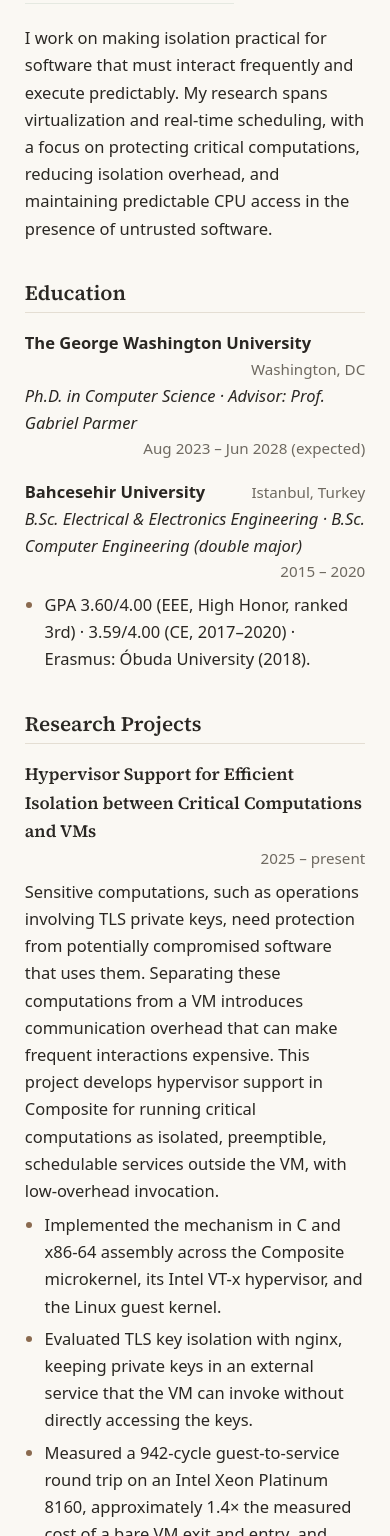
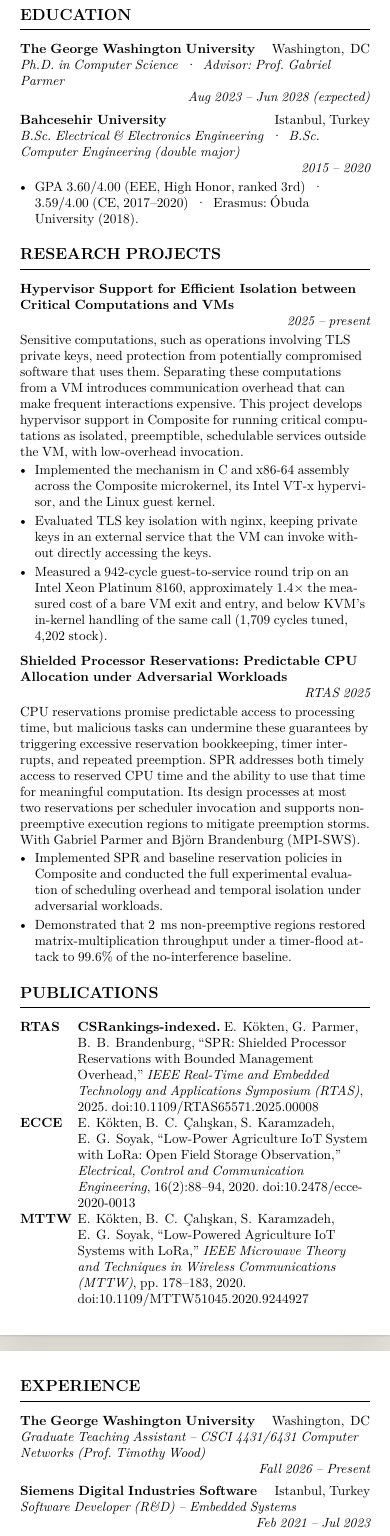
Before and after one commit to esmakokten/esmakokten.github.io, a plain HTML site: page cv.html in a window 390 px wide. Shown: the part 259-1795 px from the top of the page. Drawn offline with Linux system fonts and the light colour scheme.

Commit message:
CV page rendered like the LaTeX build (Latin Modern, letter pages)
Co-Authored-By: Claude Opus 5.5 <noreply@anthropic.com>

```diff
--- a/cv.html
+++ b/cv.html
@@ -6,126 +6,193 @@
   <title>CV · Esma Kokten Caliskan</title>
   <meta name="description" content="CV of Esma Kokten Caliskan, Ph.D. student in Computer Science at George Washington University.">
   <meta name="color-scheme" content="light dark">
-  <link rel="preconnect" href="https://fonts.googleapis.com">
-  <link rel="preconnect" href="https://fonts.gstatic.com" crossorigin>
-  <link rel="stylesheet" href="https://fonts.googleapis.com/css2?family=Source+Serif+4:opsz,wght@8..60,600&display=swap">
-  <link rel="stylesheet" href="style.css">
+  <!-- A web rendering of esma-kokten-cv-2026-11-research.tex (pdflatex, letter, 10pt, lmodern).
+       Fonts: Latin Modern Roman (GUST Font License), subset to Latin for the web. -->
+  <style>
+    @font-face { font-family: "LM Roman 10"; src: url(fonts/lmroman10-regular.woff) format("woff"); font-weight: 400; font-style: normal; font-display: swap; ascent-override: 80.6%; descent-override: 19.4%; line-gap-override: 0%; }
+    @font-face { font-family: "LM Roman 10"; src: url(fonts/lmroman10-bold.woff) format("woff"); font-weight: 700; font-style: normal; font-display: swap; ascent-override: 80.6%; descent-override: 19.4%; line-gap-override: 0%; }
+    @font-face { font-family: "LM Roman 10"; src: url(fonts/lmroman10-italic.woff) format("woff"); font-weight: 400; font-style: italic; font-display: swap; ascent-override: 80.6%; descent-override: 19.4%; line-gap-override: 0%; }
+    @font-face { font-family: "LM Roman 12"; src: url(fonts/lmroman12-bold.woff) format("woff"); font-weight: 700; font-style: normal; font-display: swap; ascent-override: 80.6%; descent-override: 19.4%; line-gap-override: 0%; }
+
+    :root { --desk: #e9e6df; --ui: #4f7a5a; }
+    @media (prefers-color-scheme: dark) { :root { --desk: #1d1b18; --ui: #8fbf96; } }
+
+    * { box-sizing: border-box; }
+    html { -webkit-text-size-adjust: 100%; text-size-adjust: 100%; }
+    body { margin: 0; background: var(--desk); font-family: system-ui, -apple-system, "Segoe UI", Roboto, sans-serif; }
+
+    .bar { max-width: 8.5in; margin: 0 auto; padding: 20px 16px 14px; }
+    .bar a { color: var(--ui); text-decoration: none; font-size: 15px; }
+    .bar a:hover { text-decoration: underline; }
+
+    /* One letter-size page: 8.5in x 11in, margins 0.6in left and right, 0.5in top and bottom. */
+    .sheet {
+      max-width: 8.5in; margin: 0 auto 24px; padding: 0.5in 0.6in;
+      background: #fff; color: #000; color-scheme: light;
+      font-family: "LM Roman 10", "Latin Modern Roman", "CMU Serif", Georgia, serif;
+      font-size: 10pt; line-height: 12pt;
+      font-kerning: normal; font-variant-ligatures: common-ligatures;
+      word-spacing: -0.07em;                                       /* TeX lets interword space shrink; browsers only stretch */
+      box-shadow: 0 1px 2px rgba(0,0,0,.14), 0 10px 30px rgba(0,0,0,.10);
+    }
+    @media (min-width: 8.7in) { .sheet { min-height: 11in; } }
+    .sheet a { color: inherit; text-decoration: none; }            /* hyperref hidelinks */
+    .sheet a:hover { text-decoration: underline; }
+    .sheet p { margin: 0; }
+    .j { text-align: justify; hyphens: auto; }
+    .b { font-weight: 700; }
+    .i { font-style: italic; }
+    .sep { margin: 0 0.28em; }                                     /* \;$\cdot$\; */
+
+    /* Header */
+    .hd { text-align: center; }
+    .name { font-family: "LM Roman 12", "LM Roman 10", serif; font-weight: 700; font-size: 17.28pt; line-height: 22pt; margin-top: -5pt; }
+    .contact { margin-top: 0; }
+    .linkblue { color: #0A66C2 !important; }
+    .weblink { color: #D96B1A !important; }
+    .sheet .summary { margin-top: 13.5pt; }
+
+    /* \section: \large\bfseries, uppercase, 0.5pt rule; 9pt before, 4pt after */
+    .sec {
+      font-family: "LM Roman 12", "LM Roman 10", serif; font-weight: 700; font-size: 12pt; line-height: 14pt;
+      text-transform: uppercase; margin: 0 0 8.2pt; padding: 9pt 0 3.8pt; border-bottom: 0.5pt solid #000;
+    }
+    .sheet > .sec:first-child { padding-top: 0; margin-top: -1.5pt; }
+
+    /* \entry, \role, \project: left column, right column pushed to the margin */
+    .row { display: flex; justify-content: space-between; align-items: baseline; flex-wrap: wrap; gap: 0 1em; }
+    .row > :last-child { margin-left: auto; text-align: right; }
+    .gap5 { height: 5pt; }
+    .gap2 { height: 2pt; }
+    .project + p { margin-top: 2pt; }
+
+    /* bullets: leftmargin 1.1em, itemsep 2pt, topsep 2pt, after 4pt */
+    .sheet ul { margin: 2pt 0 5pt; padding-left: 1.1em; list-style: none; }
+    .sheet li { position: relative; text-align: justify; hyphens: auto; }
+    .sheet li + li { margin-top: 2pt; }
+    .sheet li::before { content: "\2022"; position: absolute; right: 100%; margin-right: 0.5em; }   /* \textbullet, labelsep 0.5em */
+
+    /* tabularx {p{0.6in}X} and {p{0.9in}X} */
+    .tab { display: grid; margin: 0; }
+    .tab.pubs { grid-template-columns: 0.6in minmax(0, 1fr); row-gap: 0; }
+    .tab.skills { grid-template-columns: 0.9in minmax(0, 1fr); row-gap: 2pt; }
+    .tab dt { font-weight: 700; }
+    .tab dd { margin: 0; text-align: justify; hyphens: auto; }
+    .tab a { overflow-wrap: anywhere; }
+    sup { font-size: 7pt; line-height: 0; }
+
+    @media (max-width: 8.7in) {
+      .sheet { padding: 28px 20px; margin-bottom: 16px; }
+      .j, .sheet li, .tab dd { text-align: left; }
+    }
+
+    @media print {
+      @page { size: letter; margin: 0.5in 0.6in; }
+      body { background: #fff; }
+      .bar { display: none; }
+      .sheet { max-width: none; margin: 0; padding: 0; min-height: 0; box-shadow: none; }
+      .sheet + .sheet { break-before: page; }
+      .sheet a:hover { text-decoration: none; }
+    }
+  </style>
 </head>
 <body>
-<main>
 
-  <a class="home" href="index.html">← Home</a>
+<nav class="bar"><a href="index.html">← Home</a></nav>
 
-  <article class="cv">
+<!-- Page 1 -->
+<article class="sheet">
 
-    <header class="cv-head">
-      <h1 class="page-title">Esma Kokten Caliskan</h1>
-      <p class="cv-contact"><a href="mailto:esmakokten@gmail.com">esmakokten@gmail.com</a> · Washington, DC · <a href="https://www.linkedin.com/in/esmakokten">linkedin.com/in/esmakokten</a></p>
-      <p class="summary">I work on making isolation practical for software that must interact frequently and execute predictably. My research spans virtualization and real-time scheduling, with a focus on protecting critical computations, reducing isolation overhead, and maintaining predictable CPU access in the presence of untrusted software.</p>
+  <header class="hd">
+    <div class="name">ESMA KOKTEN CALISKAN</div>
+    <div class="contact"><a href="mailto:esmakokten@gmail.com">esmakokten@gmail.com</a> <span class="sep">·</span> Washington,&nbsp;DC <span class="sep">·</span> <a class="linkblue" href="https://www.linkedin.com/in/esmakokten">linkedin.com/in/esmakokten</a> <span class="sep">·</span> <a class="weblink" href="https://esmakokten.github.io">esmakokten.github.io</a></div>
   </header>
 
-    <section aria-labelledby="edu">
-      <h2 id="edu">Education</h2>
-      <div class="cv-entry">
-        <div class="cv-row"><span class="cv-org">The George Washington University</span><span class="r">Washington, DC</span></div>
-        <div class="cv-row"><span class="cv-role">Ph.D. in Computer Science · Advisor: Prof. Gabriel Parmer</span><span class="r">Aug 2023 – Jun 2028 (expected)</span></div>
-      </div>
-      <div class="cv-entry">
-        <div class="cv-row"><span class="cv-org">Bahcesehir University</span><span class="r">Istanbul, Turkey</span></div>
-        <div class="cv-row"><span class="cv-role">B.Sc. Electrical &amp; Electronics Engineering · B.Sc. Computer Engineering (double major)</span><span class="r">2015 – 2020</span></div>
+  <p class="summary j">I work on making isolation practical for software that must interact frequently and execute predictably. My research spans virtualization and real-time scheduling, with a focus on protecting critical computations, reducing isolation overhead, and maintaining predictable CPU access in the presence of untrusted software.</p>
+
+  <h2 class="sec">Education</h2>
+  <div class="row"><span class="b">The George Washington University</span><span>Washington,&nbsp;DC</span></div>
+  <div class="row"><span class="i">Ph.D. in Computer Science <span class="sep">·</span> Advisor: Prof. Gabriel Parmer</span><span class="i">Aug 2023 – Jun 2028 (expected)</span></div>
+  <div class="gap5"></div>
+  <div class="row"><span class="b">Bahcesehir University</span><span>Istanbul, Turkey</span></div>
+  <div class="row"><span class="i">B.Sc. Electrical &amp; Electronics Engineering <span class="sep">·</span> B.Sc. Computer Engineering (double major)</span><span class="i">2015 – 2020</span></div>
   <ul>
-          <li>GPA 3.60/4.00 (EEE, High Honor, ranked 3rd) · 3.59/4.00 (CE, 2017–2020) · Erasmus: Óbuda University (2018).</li>
+    <li>GPA 3.60/4.00 (EEE, High Honor, ranked 3rd) <span class="sep">·</span> 3.59/4.00 (CE, 2017–2020) <span class="sep">·</span> Erasmus: Óbuda University (2018).</li>
   </ul>
-      </div>
-    </section>
 
-    <section aria-labelledby="projects">
-      <h2 id="projects">Research Projects</h2>
-      <div class="cv-entry">
-        <div class="cv-row"><span class="cv-project">Hypervisor Support for Efficient Isolation between Critical Computations and VMs</span><span class="r">2025 – present</span></div>
-        <p>Sensitive computations, such as operations involving TLS private keys, need protection from potentially compromised software that uses them. Separating these computations from a VM introduces communication overhead that can make frequent interactions expensive. This project develops hypervisor support in Composite for running critical computations as isolated, preemptible, schedulable services outside the VM, with low-overhead invocation.</p>
+  <h2 class="sec">Research Projects</h2>
+  <div class="row project"><span class="b">Hypervisor Support for Efficient Isolation between Critical Computations and VMs</span><span class="i">2025 – present</span></div>
+  <p class="j">Sensitive computations, such as operations involving TLS private keys, need protection from potentially compromised software that uses them. Separating these computations from a VM introduces communication overhead that can make frequent interactions expensive. This project develops hypervisor support in Composite for running critical computations as isolated, preemptible, schedulable services outside the VM, with low-overhead invocation.</p>
   <ul>
     <li>Implemented the mechanism in C and x86-64 assembly across the Composite microkernel, its Intel VT-x hypervisor, and the Linux guest kernel.</li>
     <li>Evaluated TLS key isolation with nginx, keeping private keys in an external service that the VM can invoke without directly accessing the keys.</li>
     <li>Measured a 942-cycle guest-to-service round trip on an Intel Xeon Platinum 8160, approximately 1.4× the measured cost of a bare VM exit and entry, and below KVM’s in-kernel handling of the same call (1,709 cycles tuned, 4,202 stock).</li>
   </ul>
-      </div>
-      <div class="cv-entry">
-        <div class="cv-row"><span class="cv-project">Shielded Processor Reservations: Predictable CPU Allocation under Adversarial Workloads</span><span class="r">RTAS 2025</span></div>
-        <p>CPU reservations promise predictable access to processing time, but malicious tasks can undermine these guarantees by triggering excessive reservation bookkeeping, timer interrupts, and repeated preemption. SPR addresses both timely access to reserved CPU time and the ability to use that time for meaningful computation. Its design processes at most two reservations per scheduler invocation and supports non-preemptive execution regions to mitigate preemption storms. With Gabriel Parmer and Björn Brandenburg (MPI-SWS).</p>
+  <div class="gap2"></div>
+  <div class="row project"><span class="b">Shielded Processor Reservations: Predictable CPU Allocation under Adversarial Workloads</span><span class="i">RTAS 2025</span></div>
+  <p class="j">CPU reservations promise predictable access to processing time, but malicious tasks can undermine these guarantees by triggering excessive reservation bookkeeping, timer interrupts, and repeated preemption. SPR addresses both timely access to reserved CPU time and the ability to use that time for meaningful computation. Its design processes at most two reservations per scheduler invocation and supports non-preemptive execution regions to mitigate preemption storms. With Gabriel Parmer and Björn Brandenburg (MPI-SWS).</p>
   <ul>
     <li>Implemented SPR and baseline reservation policies in Composite and conducted the full experimental evaluation of scheduling overhead and temporal isolation under adversarial workloads.</li>
-          <li>Demonstrated that 2 ms non-preemptive regions restored matrix-multiplication throughput under a timer-flood attack to 99.6% of the no-interference baseline.</li>
+    <li>Demonstrated that 2&nbsp;ms non-preemptive regions restored matrix-multiplication throughput under a timer-flood attack to 99.6% of the no-interference baseline.</li>
   </ul>
-      </div>
-    </section>
 
-    <section aria-labelledby="pubs">
-      <h2 id="pubs">Publications</h2>
-      <dl class="cv-list">
+  <h2 class="sec">Publications</h2>
+  <dl class="tab pubs">
     <dt>RTAS</dt>
-        <dd><b>CSRankings-indexed.</b> E. Kökten, G. Parmer, B. B. Brandenburg, “SPR: Shielded Processor Reservations with Bounded Management Overhead,” <i>IEEE Real-Time and Embedded Technology and Applications Symposium (RTAS)</i>, 2025. <a href="https://doi.org/10.1109/RTAS65571.2025.00008">doi:10.1109/RTAS65571.2025.00008</a></dd>
+    <dd><b>CSRankings-indexed.</b> E.&nbsp;Kökten, G.&nbsp;Parmer, B.&nbsp;B.&nbsp;Brandenburg, “SPR: Shielded Processor Reservations with Bounded Management Overhead,” <i>IEEE Real-Time and Embedded Technology and Applications Symposium (RTAS)</i>, 2025. <a href="https://doi.org/10.1109/RTAS65571.2025.00008">doi:10.1109/RTAS65571.2025.00008</a></dd>
     <dt>ECCE</dt>
-        <dd>E. Kökten, B. C. Çalışkan, S. Karamzadeh, E. G. Soyak, “Low-Power Agriculture IoT System with LoRa: Open Field Storage Observation,” <i>Electrical, Control and Communication Engineering</i>, 16(2):88–94, 2020. <a href="https://doi.org/10.2478/ecce-2020-0013">doi:10.2478/ecce-2020-0013</a></dd>
+    <dd>E.&nbsp;Kökten, B.&nbsp;C.&nbsp;Çalışkan, S.&nbsp;Karamzadeh, E.&nbsp;G.&nbsp;Soyak, “Low-Power Agriculture IoT System with LoRa: Open Field Storage Observation,” <i>Electrical, Control and Communication Engineering</i>, 16(2):88–94, 2020. <a href="https://doi.org/10.2478/ecce-2020-0013">doi:10.2478/ecce-2020-0013</a></dd>
     <dt>MTTW</dt>
-        <dd>E. Kökten, B. C. Çalışkan, S. Karamzadeh, E. G. Soyak, “Low-Powered Agriculture IoT Systems with LoRa,” <i>IEEE Microwave Theory and Techniques in Wireless Communications (MTTW)</i>, pp. 178–183, 2020. <a href="https://doi.org/10.1109/MTTW51045.2020.9244927">doi:10.1109/MTTW51045.2020.9244927</a></dd>
+    <dd>E.&nbsp;Kökten, B.&nbsp;C.&nbsp;Çalışkan, S.&nbsp;Karamzadeh, E.&nbsp;G.&nbsp;Soyak, “Low-Powered Agriculture IoT Systems with LoRa,” <i>IEEE Microwave Theory and Techniques in Wireless Communications (MTTW)</i>, pp. 178–183, 2020. <a href="https://doi.org/10.1109/MTTW51045.2020.9244927">doi:10.1109/MTTW51045.2020.9244927</a></dd>
   </dl>
-    </section>
 
-    <section aria-labelledby="exp">
-      <h2 id="exp">Experience</h2>
-      <div class="cv-entry">
-        <div class="cv-row"><span class="cv-org">The George Washington University</span><span class="r">Washington, DC</span></div>
-        <div class="cv-row"><span class="cv-role">Graduate Teaching Assistant – CSCI 4431/6431 Computer Networks (Prof. Timothy Wood)</span><span class="r">Fall 2026 – Present</span></div>
-      </div>
-      <div class="cv-entry">
-        <div class="cv-row"><span class="cv-org">Siemens Digital Industries Software</span><span class="r">Istanbul, Turkey</span></div>
-        <div class="cv-row"><span class="cv-role">Software Developer (R&amp;D) – Embedded Systems</span><span class="r">Feb 2021 – Jul 2023</span></div>
+</article>
+
+<!-- Page 2 -->
+<article class="sheet">
+
+  <h2 class="sec">Experience</h2>
+  <div class="row"><span class="b">The George Washington University</span><span>Washington,&nbsp;DC</span></div>
+  <div class="row"><span class="i">Graduate Teaching Assistant – CSCI 4431/6431 Computer Networks (Prof. Timothy Wood)</span><span class="i">Fall 2026 – Present</span></div>
+  <div class="gap5"></div>
+  <div class="row"><span class="b">Siemens Digital Industries Software</span><span>Istanbul, Turkey</span></div>
+  <div class="row"><span class="i">Software Developer (R&amp;D) – Embedded Systems</span><span class="i">Feb 2021 – Jul 2023</span></div>
   <ul>
     <li>Developed production embedded firmware in C/C++ for industrial automation devices in the PROFINET protocol ecosystem.</li>
     <li>Designed and optimized low-level components for reliability and performance; system-level integration and validation.</li>
   </ul>
-        <div class="cv-row cv-sub"><span class="cv-role">Working Student – CI/CD &amp; Infrastructure</span><span class="r">Sep 2019 – Feb 2021</span></div>
+  <div class="row"><span class="i">Working Student – CI/CD &amp; Infrastructure</span><span class="i">Sep 2019 – Feb 2021</span></div>
   <ul>
     <li>Built CI/CD pipelines and release automation with Jenkins, Python, and Shell; automated integration-test workflows.</li>
   </ul>
-        <div class="cv-row cv-sub"><span class="cv-role">Intern – Test Automation</span><span class="r">Aug 2019 – Sep 2019</span></div>
+  <div class="row"><span class="i">Intern – Test Automation</span><span class="i">Aug 2019 – Sep 2019</span></div>
   <ul>
     <li>Wrote TCL/Expect test automation for integration pipelines in Linux-based embedded environments.</li>
   </ul>
-      </div>
-      <div class="cv-entry">
-        <div class="cv-row"><span class="cv-org">Aselsan – Defense Technologies</span><span class="r">Ankara, Turkey</span></div>
-        <div class="cv-row"><span class="cv-role">Technical Intern – Embedded Systems &amp; FPGA</span><span class="r">Jul 2019 – Aug 2019</span></div>
+  <div class="row"><span class="b">Aselsan – Defense Technologies</span><span>Ankara, Turkey</span></div>
+  <div class="row"><span class="i">Technical Intern – Embedded Systems &amp; FPGA</span><span class="i">Jul 2019 – Aug 2019</span></div>
   <ul>
     <li>Built test and measurement applications with FPGA/VHDL; RS-232 and GPIB interfaces in C# and LabVIEW.</li>
   </ul>
-      </div>
-      <div class="cv-entry">
-        <div class="cv-row"><span class="cv-org">BAU Intel Future Technologies Lab</span><span class="r">Istanbul, Turkey</span></div>
-        <div class="cv-row"><span class="cv-role">Student Research Assistant · Advisor: Assoc. Prof. Alkan Soysal</span><span class="r">Feb 2017 – May 2019</span></div>
+  <div class="row"><span class="b">BAU Intel Future Technologies Lab</span><span>Istanbul, Turkey</span></div>
+  <div class="row"><span class="i">Student Research Assistant <span class="sep">·</span> Advisor: Assoc. Prof. Alkan Soysal</span><span class="i">Feb 2017 – May 2019</span></div>
   <ul>
     <li>Built embedded hardware prototypes, including a robotic hand controlled by an Intel Edison.</li>
   </ul>
-      </div>
-    </section>
 
-    <section aria-labelledby="skills">
-      <h2 id="skills">Skills &amp; Qualifications</h2>
-      <dl class="cv-list">
+  <h2 class="sec">Skills &amp; Qualifications</h2>
+  <dl class="tab skills">
     <dt>Systems</dt>
     <dd>Linux kernel, KVM/QEMU, Intel VT-x/VMX, EPT, VT-d, Composite microkernel, real-time scheduling</dd>
     <dt>Languages</dt>
     <dd>C, C++, x86-64 assembly, Python, Shell/Bash, TCL/Expect, C#</dd>
     <dt>Certificate</dt>
-        <dd>iSAQB® Certified Professional for Software Architecture – Foundation Level</dd>
+    <dd>iSAQB<sup>®</sup> Certified Professional for Software Architecture – Foundation Level</dd>
     <dt>Visa</dt>
     <dd>F-1 visa, CPT/OPT eligible for internships</dd>
   </dl>
-    </section>
 
 </article>
 
-</main>
 </body>
 </html>
--- a/style.css
+++ b/style.css
@@ -195,44 +195,3 @@ footer {
 @media (prefers-reduced-motion: reduce) {
   * { transition: none !important; }
 }
-
-/* CV page */
-
-.cv { display: flex; flex-direction: column; gap: 2.4rem; }
-.cv-head { display: flex; flex-direction: column; gap: 0.5rem; }
-.cv-contact { color: var(--muted); font-size: 0.95rem; }
-.cv-head .summary { margin-top: 0.6rem; }
-.cv h2 {
-  font-size: 1.25rem;
-  padding-bottom: 0.35rem;
-  border-bottom: 1px solid var(--line);
-  margin-bottom: 0.2rem;
-}
-.cv-entry { margin-top: 1rem; }
-.cv-row { display: flex; justify-content: space-between; align-items: baseline; flex-wrap: wrap; gap: 0 1rem; }
-.cv-row .r { margin-left: auto; color: var(--muted); font-size: 0.92rem; }
-.cv-org { font-weight: 600; }
-.cv-role { font-style: italic; }
-.cv-sub { margin-top: 0.5rem; }
-.cv-project { font-family: var(--serif); font-weight: 600; font-size: 1.05rem; }
-.cv-entry > p { margin-top: 0.4rem; }
-.cv ul { margin: 0.4rem 0 0; padding-left: 1.2rem; }
-.cv li + li { margin-top: 0.3rem; }
-.cv li::marker { color: var(--brown); }
-.cv-list { display: grid; grid-template-columns: 6.5rem minmax(0, 1fr); gap: 0.8rem 1rem; margin: 1rem 0 0; }
-.cv-list dt { font-weight: 600; color: var(--brown); }
-.cv-list dd { margin: 0; }
-
-@media (max-width: 600px) {
-  .cv-list { grid-template-columns: 1fr; gap: 0.15rem; }
-  .cv-list dd + dt { margin-top: 0.7rem; }
-}
-
-@media print {
-  html { font-size: 10.5pt; }
-  body { background: #fff; color: #000; }
-  main { max-width: none; padding: 0; gap: 1.2rem; }
-  .home { display: none; }
-  .cv { gap: 1.2rem; }
-  a { color: inherit; border: 0; }
-}
```
Also changed, not shown: fonts/lmroman10-bold.woff (added), fonts/lmroman10-italic.woff (added), fonts/lmroman10-regular.woff (added), fonts/lmroman12-bold.woff (added). Lines whose indentation alone changed are shown as unchanged.
